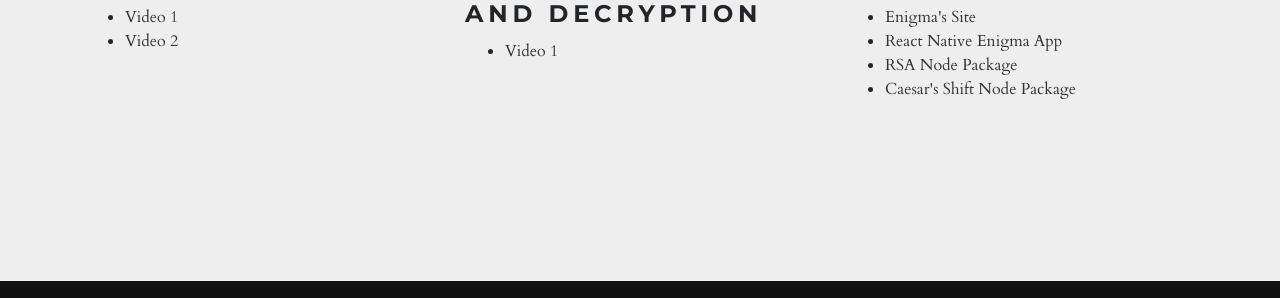
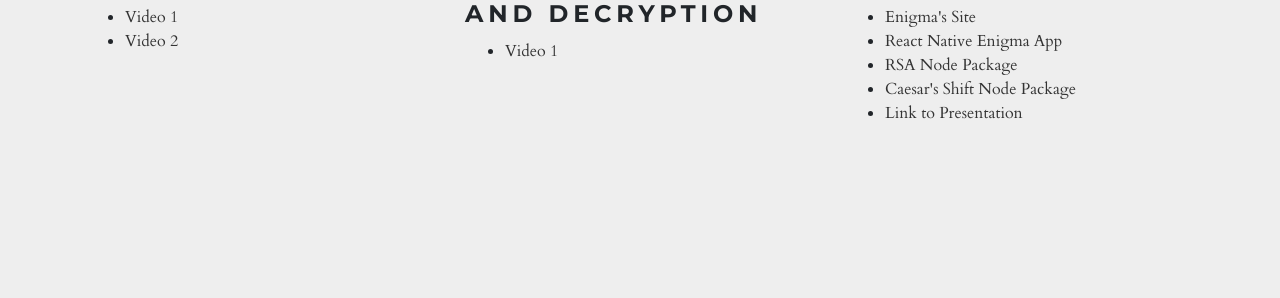
Before and after one commit to alexsocheathson/enigma-web, a plain HTML site: page index.html in a window 1280 px wide. Shown: the part 5394-5692 px from the top of the page. Drawn offline with Linux system fonts and the light colour scheme; some packages are replaced by stand-ins of ours.

Commit message:
added slide link before presentation

```diff
--- a/index.html
+++ b/index.html
@@ -214,6 +214,7 @@
                     <li><a href = "https://github.com/hannesmcman/enigma">React Native Enigma App</a></li>
                     <li><a href = "https://github.com/hannesmcman/rsa-js">RSA Node Package</a></li>
                     <li><a href = "https://github.com/alexsocheathson/caesarsShift">Caesar's Shift Node Package</a></li>
+                    <li><a href = "https://docs.google.com/presentation/d/13_FVlv0fvs5RExlbqpEStGZH3HotqbVnk54ZMxSa4So/edit?usp=sharing">Link to Presentation</a></li>
                 </ul>
                 </div>
               </div>
```
